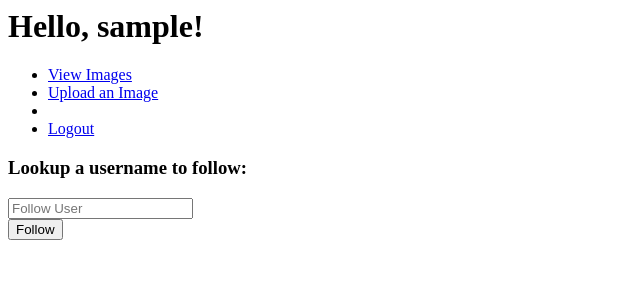
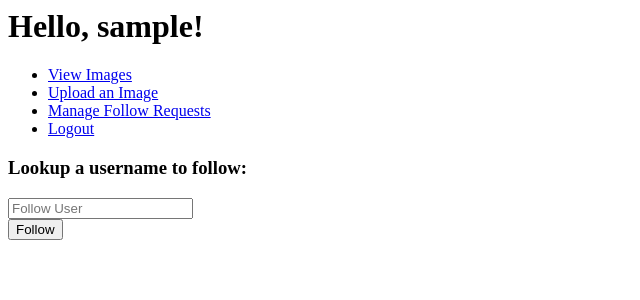
Before and after one commit to justinhuang159/finstagram, a Flask app: page /home in a window 1280 px wide. Shown: the top 300 px of the page, without its empty margins (0-640 px from the left). Run offline with Flask 2, Linux system fonts and the light colour scheme; the visitor is signed in with stand-in values (Sample User, id 1).

Commit message:
modified home for follow requests

```diff
--- a/templates/home.html
+++ b/templates/home.html
@@ -8,7 +8,7 @@
             <ul>
                 <li><a href="/images">View Images</a></li>
                 <li><a href="/upload">Upload an Image</a></li>
-                <li><a href="/followrequests"Manage Follow Requests</li>
+                <li><a href="/followrequests">Manage Follow Requests</a></li>
                 <li><a href="/logout">Logout</a></li>
             </ul>
             <h3>Lookup a username to follow:</h3>
```
